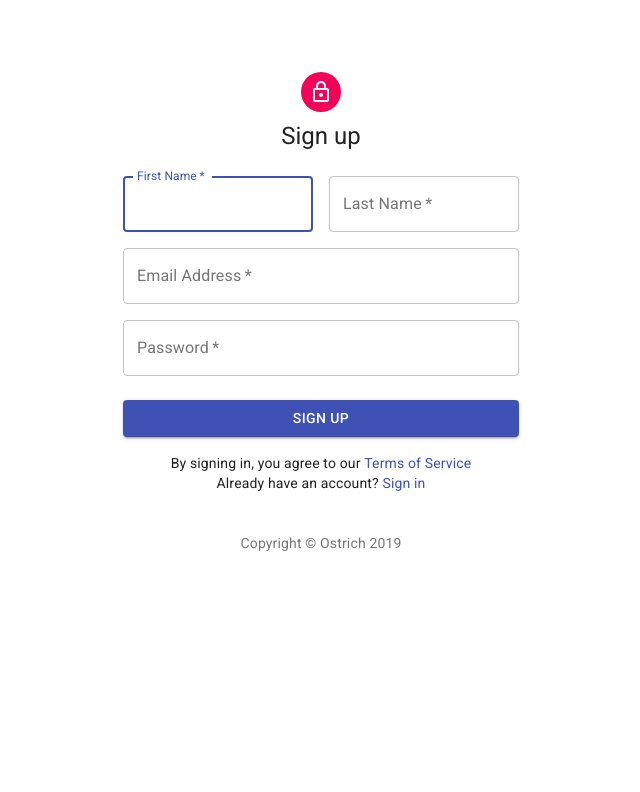
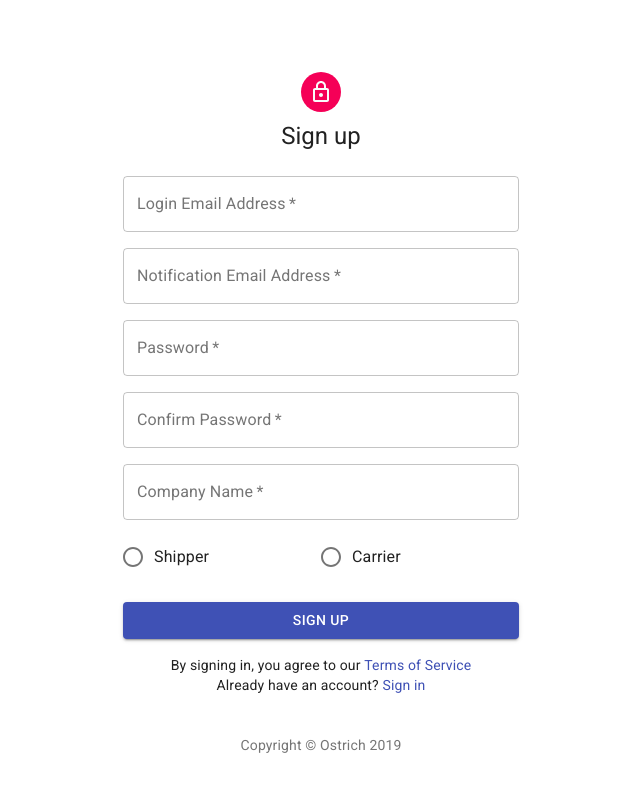
Before and after one commit to liyanarosliescs/ostrich-ui, a React (Create React App) app: page /signup in a window 1280 px wide. Shown: the top 792 px of the page, without its empty margins (319-959 px from the left). Built offline with nearby package versions, Linux system fonts and the light colour scheme.

Commit message:
add more sign up fields

```diff
--- a/src/components/SignUp.js
+++ b/src/components/SignUp.js
@@ -3,6 +3,9 @@ import Avatar from '@material-ui/core/Avatar';
 import Button from '@material-ui/core/Button';
 import CssBaseline from '@material-ui/core/CssBaseline';
 import TextField from '@material-ui/core/TextField';
+import Radio from '@material-ui/core/Radio';
+import RadioGroup from '@material-ui/core/RadioGroup';
+import FormControlLabel from '@material-ui/core/FormControlLabel';
 import Link from '@material-ui/core/Link';
 import Grid from '@material-ui/core/Grid';
 import Box from '@material-ui/core/Box';
@@ -63,27 +66,15 @@ export default function SignUp() {
         </Typography>
         <form className={classes.form} noValidate>
           <Grid container spacing={2}>
-            <Grid item xs={12} sm={6}>
-              <TextField
-                autoComplete="fname"
-                name="firstName"
-                variant="outlined"
-                required
-                fullWidth
-                id="firstName"
-                label="First Name"
-                autoFocus
-              />
-            </Grid>
-            <Grid item xs={12} sm={6}>
+            <Grid item xs={12}>
               <TextField
                 variant="outlined"
                 required
                 fullWidth
-                id="lastName"
-                label="Last Name"
-                name="lastName"
-                autoComplete="lname"
+                id="login-email"
+                label="Login Email Address"
+                name="login-email"
+                autoComplete="login-email"
               />
             </Grid>
             <Grid item xs={12}>
@@ -91,10 +82,10 @@ export default function SignUp() {
                 variant="outlined"
                 required
                 fullWidth
-                id="email"
-                label="Email Address"
-                name="email"
-                autoComplete="email"
+                id="notification-email"
+                label="Notification Email Address"
+                name="notification-email"
+                autoComplete="notification-email"
               />
             </Grid>
             <Grid item xs={12}>
@@ -106,8 +97,51 @@ export default function SignUp() {
                 label="Password"
                 type="password"
                 id="password"
-                autoComplete="current-password"
+                autoComplete="password"
               />
+            </Grid>
+            <Grid item xs={12}>
+              <TextField
+                variant="outlined"
+                required
+                fullWidth
+                name="confirm-password"
+                label="Confirm Password"
+                type="password"
+                id="confirm-password"
+                autoComplete="confirm-password"
+              />
+            </Grid>
+            <Grid item xs={12}>
+              <TextField
+                variant="outlined"
+                required
+                fullWidth
+                id="company-name"
+                label="Company Name"
+                name="company-name"
+                autoComplete="company-name"
+              />
+            </Grid>
+            <Grid item xs={12}>
+              <RadioGroup aria-label="position" name="position" row>
+              <Grid item xs={6}>
+                <FormControlLabel
+                  value="shipper"
+                  control={<Radio color="primary" />}
+                  label="Shipper"
+                  labelPlacement="shipper"
+                />
+                </Grid>
+                <Grid item xs={6}>
+                <FormControlLabel
+                  value="carrier"
+                  control={<Radio color="primary" />}
+                  label="Carrier"
+                  labelPlacement="Carrier"
+                />
+                </Grid>
+              </RadioGroup>
             </Grid>
           </Grid>
           <Button
```
